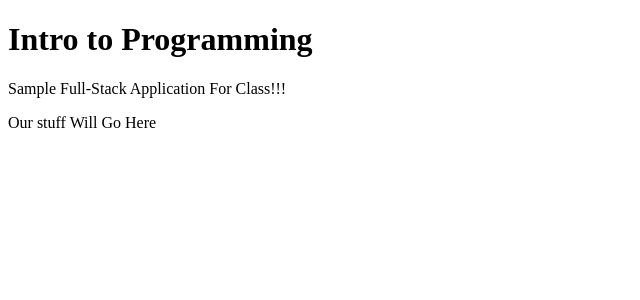
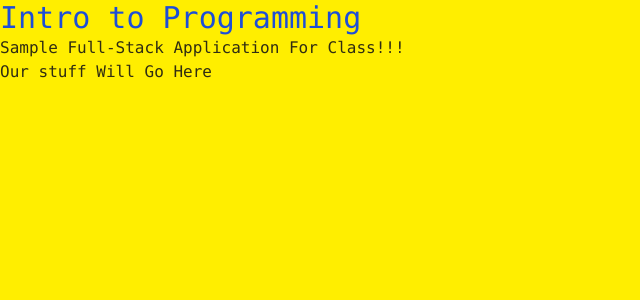
Before and after one commit to ananProgressive-intro-jul-2023/fullstack, an Angular app in the folder frontend/app/: page / in a window 1280 px wide. Shown: the top 300 px of the page, without its empty margins (0-640 px from the left). Built offline with nearby package versions, Linux system fonts and the light colour scheme.

Commit message:
added tailwind

```diff
--- a/frontend/app/package.json
+++ b/frontend/app/package.json
@@ -26,13 +26,19 @@
     "@angular-devkit/build-angular": "^16.1.4",
     "@angular/cli": "~16.1.4",
     "@angular/compiler-cli": "^16.1.0",
+    "@tailwindcss/forms": "^0.5.4",
+    "@tailwindcss/typography": "^0.5.9",
     "@types/jasmine": "~4.3.0",
+    "autoprefixer": "^10.4.14",
+    "daisyui": "^3.2.1",
     "jasmine-core": "~4.6.0",
     "karma": "~6.4.0",
     "karma-chrome-launcher": "~3.2.0",
     "karma-coverage": "~2.2.0",
     "karma-jasmine": "~5.1.0",
     "karma-jasmine-html-reporter": "~2.1.0",
+    "postcss": "^8.4.26",
+    "tailwindcss": "^3.3.3",
     "typescript": "~5.1.3"
   }
 }
--- a/frontend/app/src/app/components/header.components.ts
+++ b/frontend/app/src/app/components/header.components.ts
@@ -7,7 +7,7 @@ import { Component } from "@angular/core";
     selector: 'app-header',
     template: `
 <header>
-<h1>Intro to Programming</h1>
+<h1 class="text-3xl text-blue-700">Intro to Programming</h1>
 <p>Sample Full-Stack Application For Class!!!</p>
 </header>
     `
--- a/frontend/app/src/index.html
+++ b/frontend/app/src/index.html
@@ -1,5 +1,5 @@
 <!doctype html>
-<html lang="en">
+<html lang="en" data-theme = "cyberpunk">
 <head>
   <meta charset="utf-8">
   <title>App</title>
--- a/frontend/app/src/styles.css
+++ b/frontend/app/src/styles.css
@@ -1 +1,4 @@
 /* You can add global styles to this file, and also import other style files */
+@tailwind base;
+@tailwind components;
+@tailwind utilities;
--- /dev/null
+++ b/frontend/app/tailwind.config.js
@@ -0,0 +1,17 @@
+/** @type {import('tailwindcss').Config} */
+module.exports = {
+  content: [
+    "./src/**/*.{html,ts}",
+  ],
+  theme: {
+    extend: {},
+  },
+  plugins: [
+    require('@tailwindcss/forms'),
+    require('@tailwindcss/typography'),
+    require('daisyui')
+  ],
+  daisyui:{
+    themes:["aqua", "cupcake", "cyberpunk"]
+  }
+}
```
Also changed, not shown: 1 other file (tests, documents, lock files or other folders).
